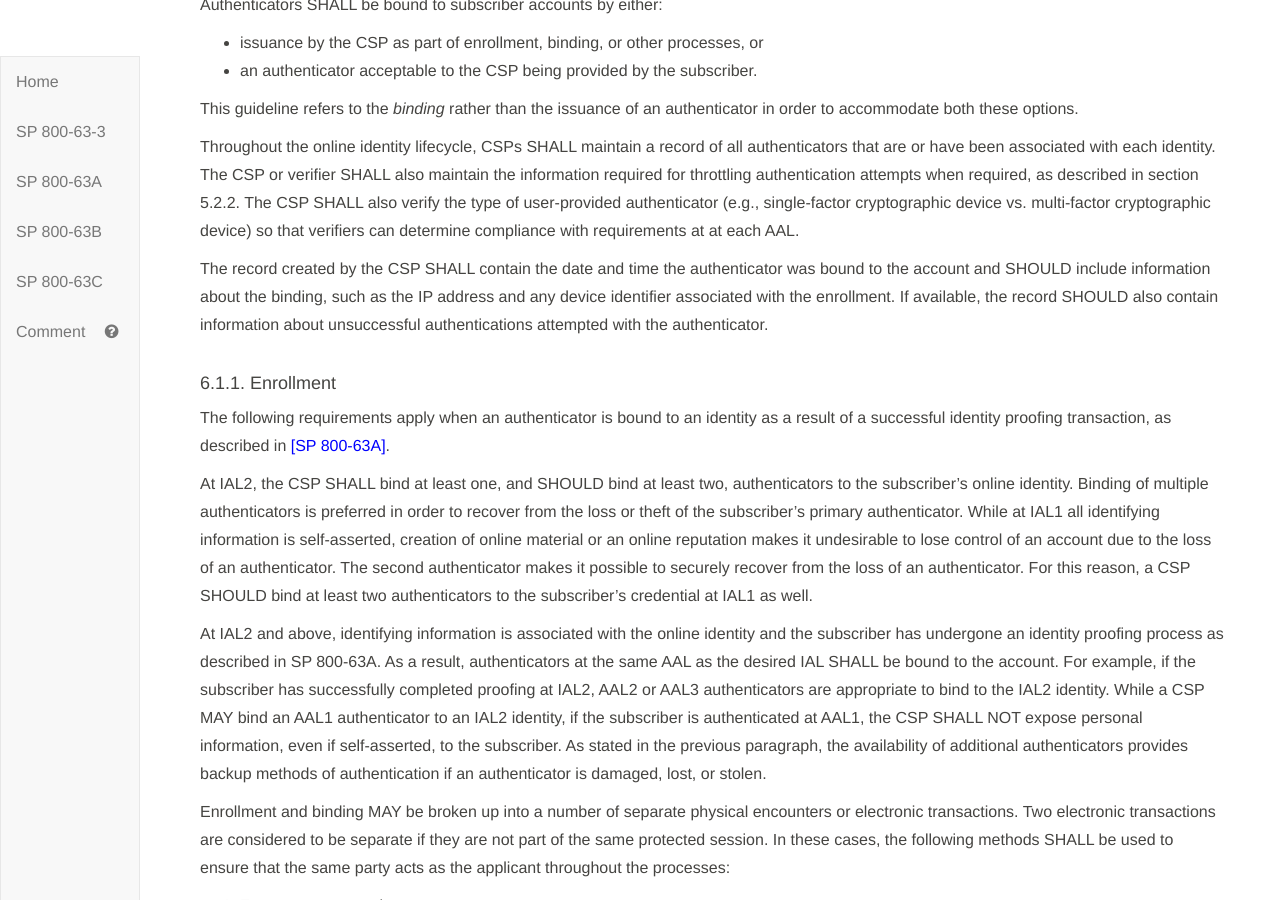
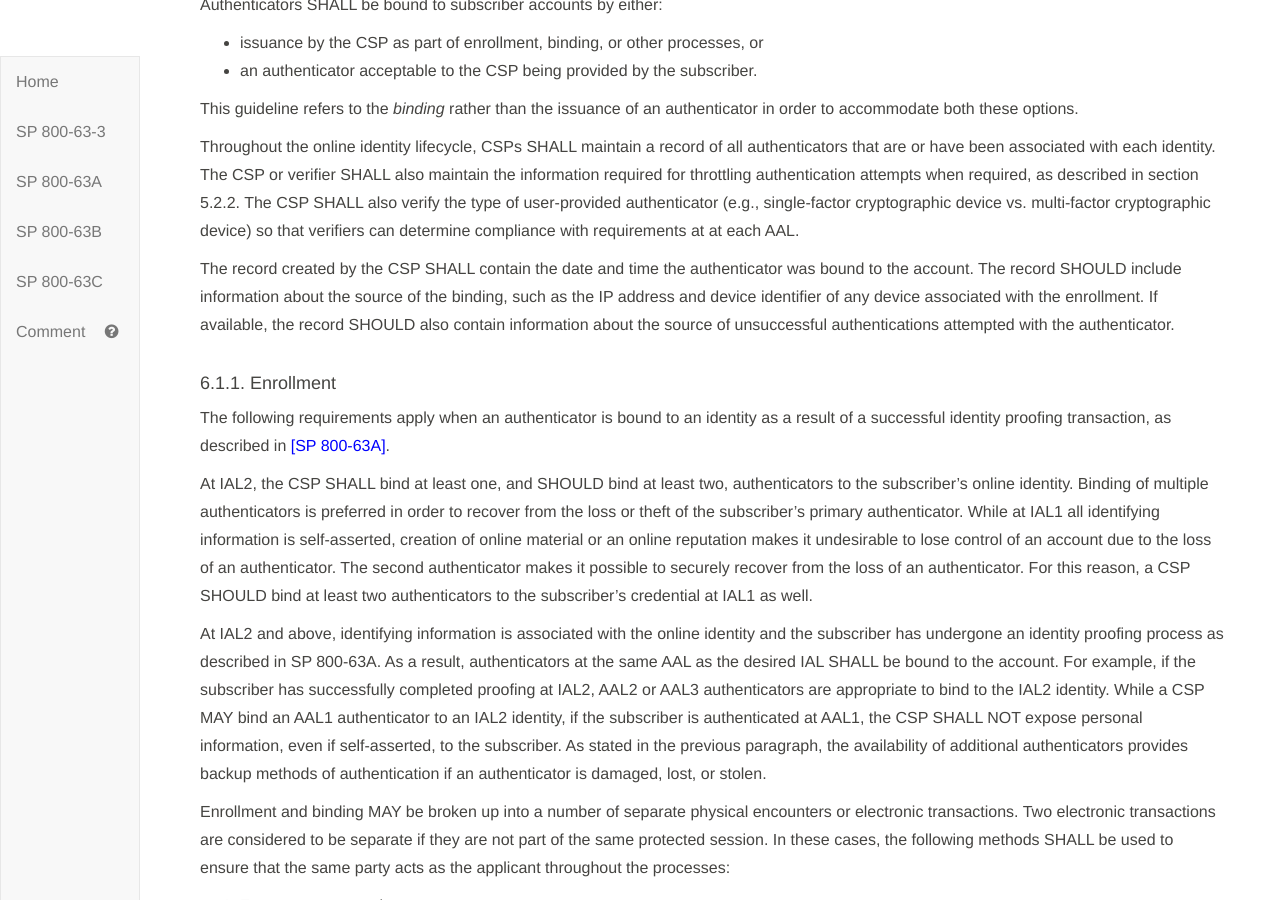
Before and after one commit to usnistgov/800-63-3, a Jekyll site: the page built from sp800-63b/sec6_lifecycle.md, in a window 1280 px wide and 900 px high, scrolled down 372 px. Built offline with Jekyll 4.4.1, drawn with Linux system fonts in a browser that asks for light colours; our own code applies the rules of GitHub Pages for plain Markdown files.

Commit message:
Improve authenticator binding record description. Closes #804

```diff
--- a/sp800-63b/sec6_lifecycle.md
+++ b/sp800-63b/sec6_lifecycle.md
@@ -19,7 +19,7 @@ This guideline refers to the *binding* rather than the issuance of an authentica
 
 Throughout the online identity lifecycle, CSPs SHALL maintain a record of all authenticators that are or have been associated with each identity. The CSP or verifier SHALL also maintain the information required for throttling authentication attempts when required, as described in section 5.2.2. The CSP SHALL also verify the type of user-provided authenticator (e.g., single-factor cryptographic device vs. multi-factor cryptographic device) so that verifiers can determine compliance with requirements at at each AAL.
 
-The record created by the CSP SHALL contain the date and time the authenticator was bound to the account and SHOULD include information about the binding, such as the IP address and any device identifier associated with the enrollment. If available, the record SHOULD also contain information about unsuccessful authentications attempted with the authenticator.
+The record created by the CSP SHALL contain the date and time the authenticator was bound to the account. The record SHOULD include information about the source of the binding, such as the IP address and device identifier of any device associated with the enrollment. If available, the record SHOULD also contain information about the source of unsuccessful authentications attempted with the authenticator.
 
 #### 6.1.1. Enrollment
 
```
